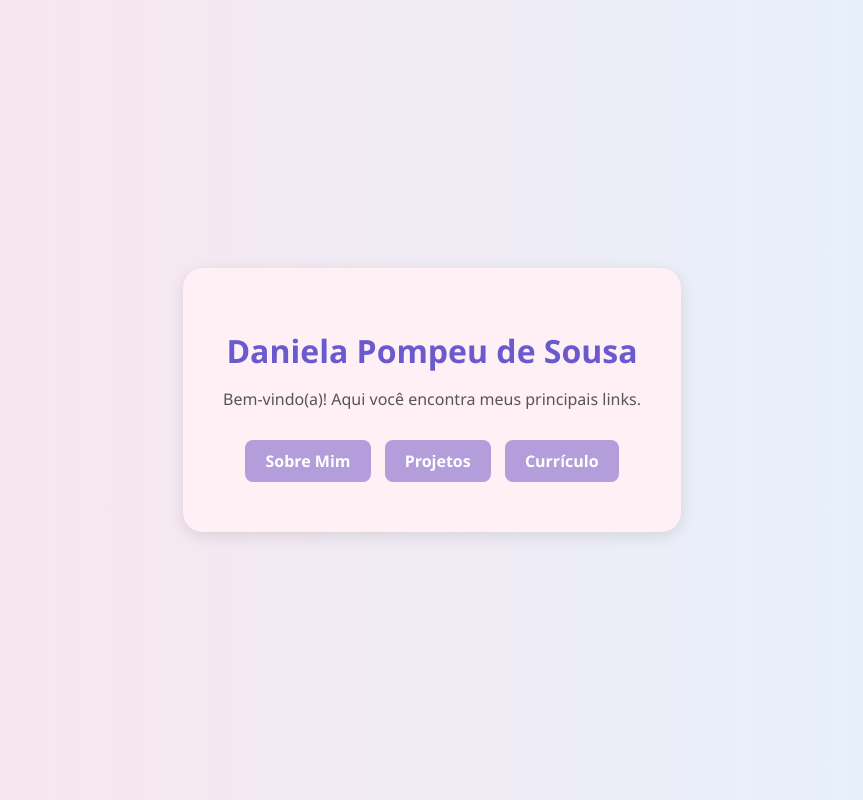
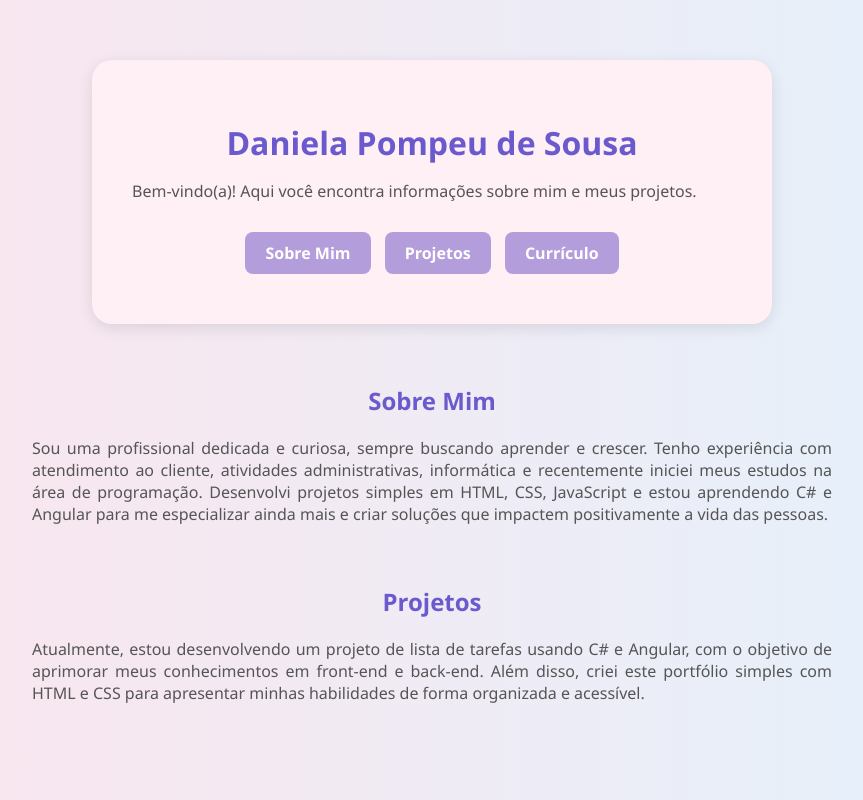
Before and after one commit to Daniela1280/portifolio, a plain HTML site: page index.html in a window 1280 px wide. Shown: the whole page, without its empty margins (208-1071 px from the left). Drawn offline with Linux system fonts and the light colour scheme.

Commit message:
Update index.html

```diff
--- a/index.html
+++ b/index.html
@@ -9,24 +9,22 @@
       margin: 0;
       padding: 0;
       font-family: 'Segoe UI', Tahoma, Geneva, Verdana, sans-serif;
-      background: linear-gradient(to right, #fce4ec, #e3f2fd); /* rosa claro e azul pastel */
-      display: flex;
-      justify-content: center;
-      align-items: center;
-      height: 100vh;
+      background: linear-gradient(to right, #fce4ec, #e3f2fd);
+      scroll-behavior: smooth;
     }
 
     .container {
-      background-color: #fff0f5; /* lavanda clara */
+      background-color: #fff0f5;
       padding: 40px;
       border-radius: 20px;
       box-shadow: 0 4px 15px rgba(0, 0, 0, 0.1);
       text-align: center;
-      max-width: 500px;
+      max-width: 600px;
+      margin: 60px auto;
     }
 
     h1 {
-      color: #6a5acd; /* azul violeta pastel */
+      color: #6a5acd;
       margin-bottom: 10px;
     }
 
@@ -34,13 +32,14 @@
       color: #555;
       font-size: 16px;
       margin-bottom: 20px;
+      text-align: justify;
     }
 
     .btn {
       display: inline-block;
       margin: 10px 5px;
       padding: 10px 20px;
-      background-color: #b39ddb; /* lilás pastel */
+      background-color: #b39ddb;
       color: white;
       border: none;
       border-radius: 8px;
@@ -50,18 +49,40 @@
     }
 
     .btn:hover {
-      background-color: #9575cd; /* tom mais escuro do lilás */
+      background-color: #9575cd;
+    }
+
+    section {
+      max-width: 800px;
+      margin: 60px auto;
+      padding: 0 20px;
+    }
+
+    h2 {
+      color: #6a5acd;
+      margin-bottom: 20px;
+      text-align: center;
     }
   </style>
 </head>
 <body>
   <div class="container">
     <h1>Daniela Pompeu de Sousa</h1>
-    <p>Bem-vindo(a)! Aqui você encontra meus principais links.</p>
+    <p>Bem-vindo(a)! Aqui você encontra informações sobre mim e meus projetos.</p>
 
     <a href="#sobre" class="btn">Sobre Mim</a>
     <a href="#projetos" class="btn">Projetos</a>
     <a href="curriculo.pdf" class="btn" target="_blank">Currículo</a>
   </div>
+
+  <section id="sobre">
+    <h2>Sobre Mim</h2>
+    <p>Sou uma profissional dedicada e curiosa, sempre buscando aprender e crescer. Tenho experiência com atendimento ao cliente, atividades administrativas, informática e recentemente iniciei meus estudos na área de programação. Desenvolvi projetos simples em HTML, CSS, JavaScript e estou aprendendo C# e Angular para me especializar ainda mais e criar soluções que impactem positivamente a vida das pessoas.</p>
+  </section>
+
+  <section id="projetos">
+    <h2>Projetos</h2>
+    <p>Atualmente, estou desenvolvendo um projeto de lista de tarefas usando C# e Angular, com o objetivo de aprimorar meus conhecimentos em front-end e back-end. Além disso, criei este portfólio simples com HTML e CSS para apresentar minhas habilidades de forma organizada e acessível.</p>
+  </section>
 </body>
 </html>
```
